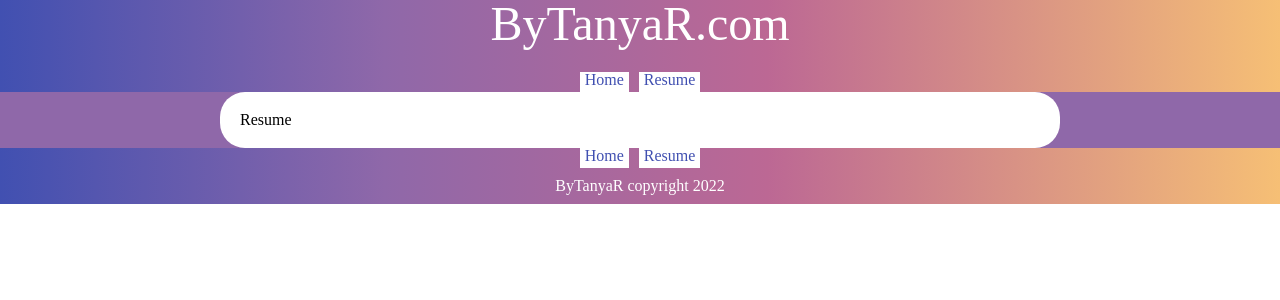
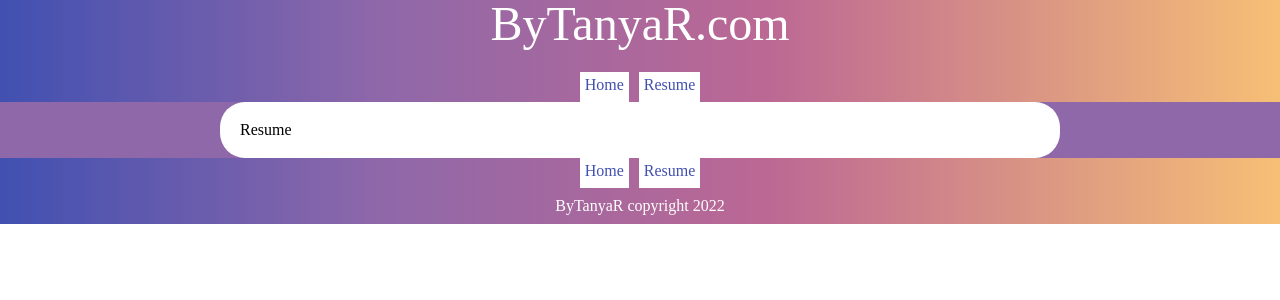
Before and after one commit to bytanyar/React-2022, a React app: page /resume in a window 1280 px wide. Shown: the top 300 px of the page. Built offline with nearby package versions, Linux system fonts and the light colour scheme.

Commit message:
ul styling

```diff
--- a/src/styles/footer.css
+++ b/src/styles/footer.css
@@ -8,7 +8,7 @@ nav ul li {
     height: 20px;
     list-style: none;
     margin: 0 5px;
-    padding: 0 5px;
+    padding: 5px;
 }
 nav a {
     color: #4150b1;
--- a/src/styles/navbar.css
+++ b/src/styles/navbar.css
@@ -8,7 +8,7 @@ footer ul li {
     height: 20px;
     list-style: none;
     margin: 0 5px;
-    padding: 0 5px;
+    padding: 5px;
 }
 footer a {
     color: #4150b1;
```
